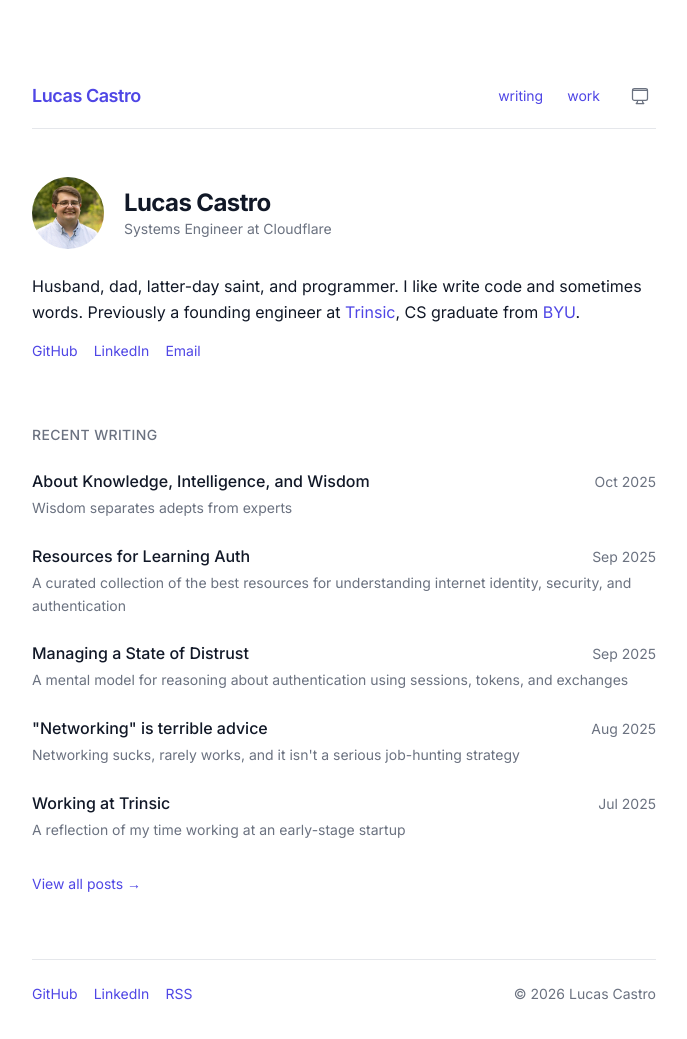
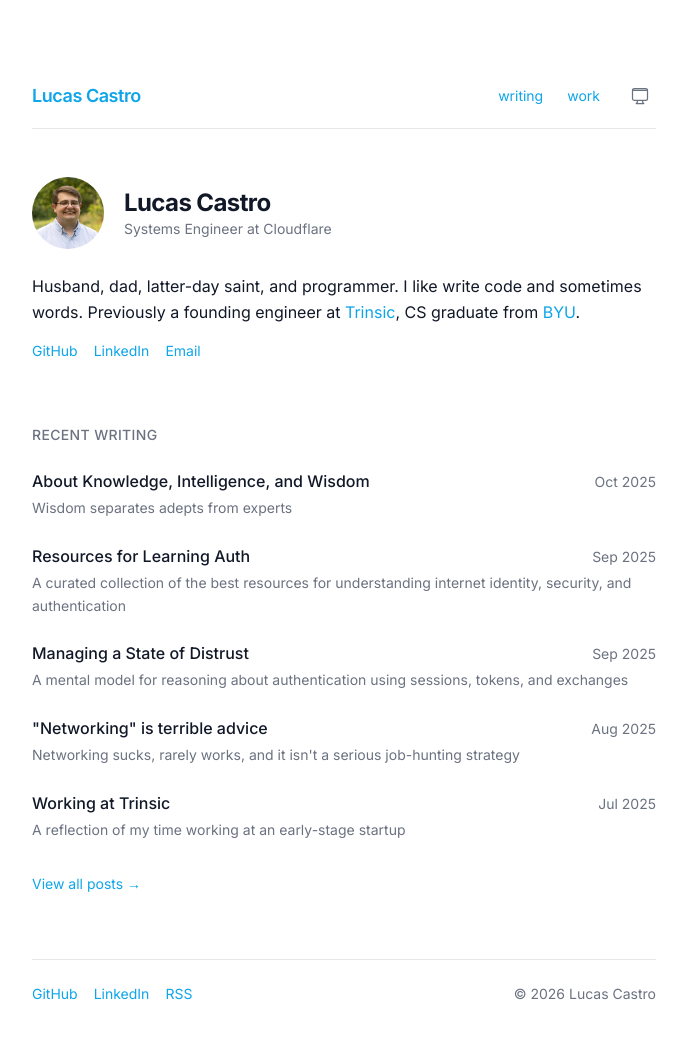
Before and after one commit to lucasamonrc/website, an Astro site: page / in a window 1280 px wide. Shown: the whole page, without its empty margins (296-983 px from the left). Built offline with nearby package versions, Linux system fonts and the light colour scheme; Astro itself is replaced by a stand-in of ours.

Commit message:
Tweak styles

```diff
--- a/src/components/Navigation.astro
+++ b/src/components/Navigation.astro
@@ -22,7 +22,7 @@ const currentPath = Astro.url.pathname;
 					<a
 						href={page.to}
 						class:list={[
-							"text-sm no-underline transition-colors",
+							"relative text-sm no-underline transition-colors after:absolute after:bottom-0 after:left-0 after:h-px after:w-0 after:bg-current after:transition-[width] after:duration-150 hover:after:w-full",
 							isActive
 								? "font-medium text-text"
 								: "text-text-secondary hover:text-accent",
--- a/src/pages/index.astro
+++ b/src/pages/index.astro
@@ -102,7 +102,7 @@ const socials = [
 		</div>
 		<a
 			href="/writing"
-			class="mt-8 inline-block text-sm text-text-secondary no-underline transition-colors"
+			class="mt-8 inline-block text-sm text-text-secondary no-underline transition-colors hover:text-accent"
 		>
 			View all posts &rarr;
 		</a>
--- a/src/styles/global.css
+++ b/src/styles/global.css
@@ -26,8 +26,8 @@
 	--theme-text: #111827;
 	--theme-text-secondary: #6b7280;
 	--theme-border: #e5e7eb;
-	--theme-accent: #4f46e5;
-	--theme-accent-hover: #4338ca;
+	--theme-accent: #0ea5e9;
+	--theme-accent-hover: #0369a1;
 }
 
 /* Dark palette */
@@ -37,8 +37,8 @@
 	--theme-text: #e5e7eb;
 	--theme-text-secondary: #9ca3af;
 	--theme-border: #262626;
-	--theme-accent: #818cf8;
-	--theme-accent-hover: #a5b4fc;
+	--theme-accent: #38bdf8;
+	--theme-accent-hover: #7dd3fc;
 }
 
 /* Base styles */
```
